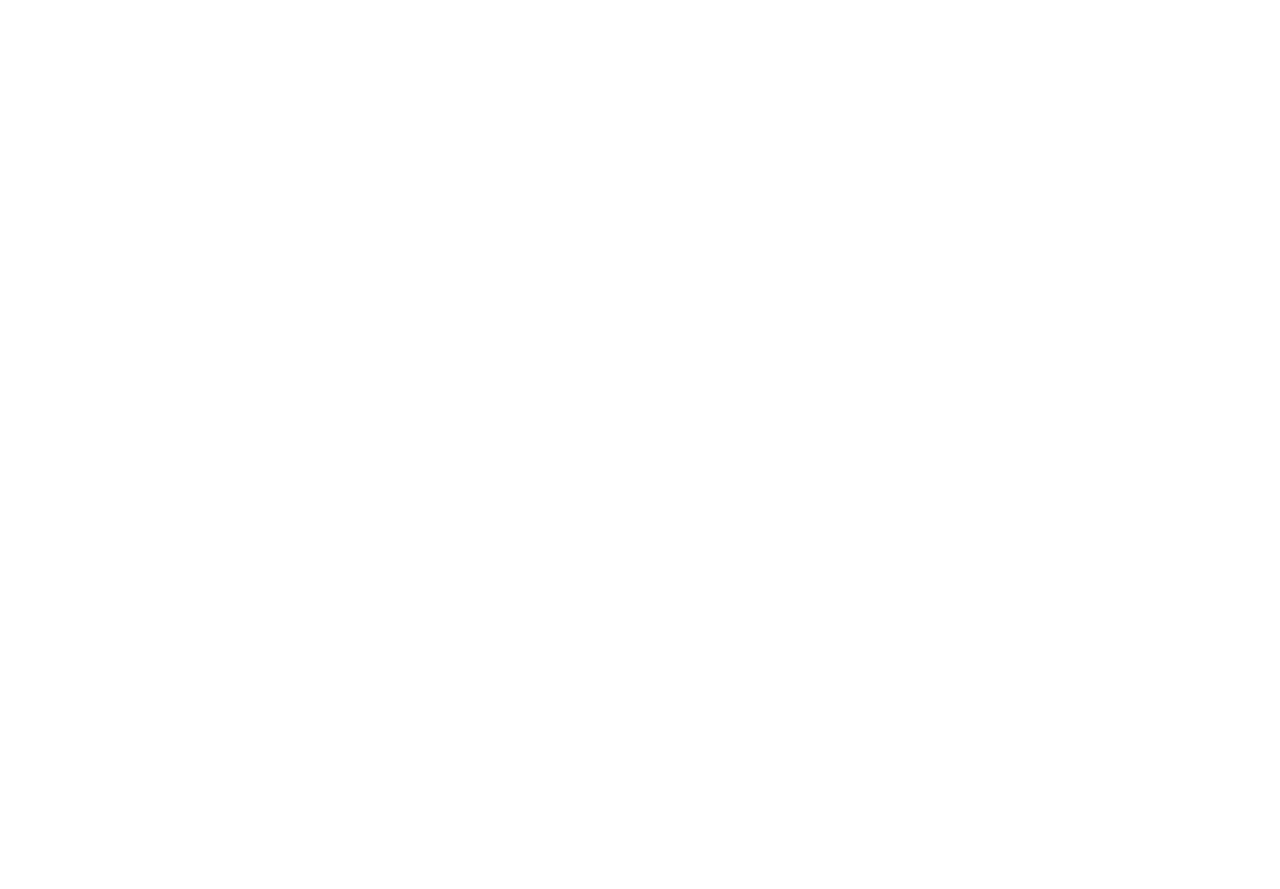
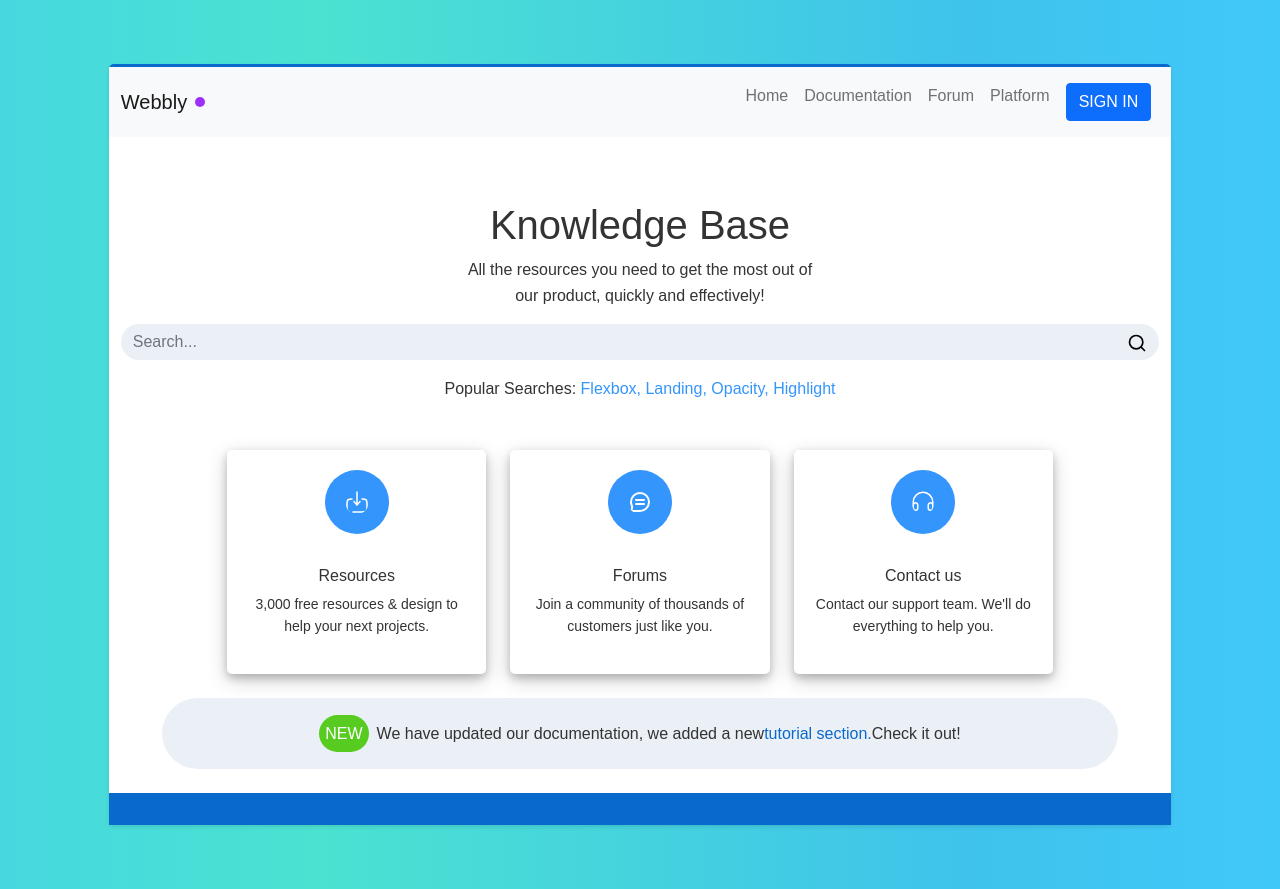
Before and after one commit to Ezeuju/ENTRAID-PROJECT, a plain HTML site: page index.html in a window 1280 px wide. Before the commit the page ends 800 px from the top, so only its background shows below. Drawn offline with nearby package versions, Linux system fonts and the light colour scheme.

Commit message:
used bootstrap

```diff
--- a/index.css
+++ b/index.css
@@ -0,0 +1,347 @@
+/* Reset and general styles */
+/* * {
+    box-sizing: border-box;
+    margin: 0;
+    padding: 0;
+  }
+
+  body {
+    font-family: Arial, sans-serif;
+    line-height: 1.6;
+    color: #333;
+    background: linear-gradient(to right, #46d8df, #4be2d1 25%, #3fc3eb 75%, #41c8fa);
+    width: 100%;
+  }
+
+
+  header {
+    background-color: #fff;
+    padding: 1rem;
+  }
+
+  nav {
+    display: flex;
+    justify-content: space-between;
+    align-items: center;
+    width: 80%;
+    margin: auto;
+  }
+
+  .logo {
+    font-size: 1.5rem;
+    font-weight: bold;
+    text-decoration: none;
+    color: #333;
+    display: flex;
+    align-items: center;
+  }
+  .dot{
+    width: 10px;
+    height: 10px;
+    border-radius: 50%;
+    background-color: #9e2efc;
+
+
+  }
+
+  .nav-links a {
+    margin-left: 1rem;
+    text-decoration: none;
+    color: #333;
+  }
+  .nav-links a:hover{
+    color: #3495fc;
+
+  }
+  .sign{
+    background-color: #3495fc;
+    border: 0;
+    border-radius: 5px;
+    padding: 10px 25px 10px 25px;
+    color: #fff;
+  }
+  .blue{
+    color: #3495fc;
+
+  }
+
+
+  main {
+    width: 83%;
+    margin: auto;
+    margin-top: 4rem;
+    margin-bottom: 4rem;
+    border-top: 3px solid #0a69cc;
+    background-color: #fff;
+    box-shadow: 0 2px 4px rgba(0, 0, 0, 0.1);
+    border-radius: 5px;
+  }
+
+  .hero {
+    text-align: center;
+    margin-bottom: 2rem;
+  }
+
+  .hero h1 {
+    font-size: 2.5rem;
+    margin-bottom: 1rem;
+    padding-top: 4rem;
+  }
+
+  .hero p {
+    font-size: 14px;
+    margin-bottom: 1.5rem;
+    color: #606163;
+    margin-top: 1rem;
+  }
+
+  .hero input {
+
+  }
+
+  .features {
+    display: flex;
+    justify-content: space-between;
+    margin-bottom: 2rem;
+    width: 80%;
+    margin: auto;
+
+
+
+
+  }
+  .blu{
+    background-color:  #3495fc;
+    padding: 20px;
+    border-radius: 50px;
+
+  }
+
+  .feature {
+    text-align: center;
+    flex-basis: 30%;
+    box-shadow: 0 4px 8px 0 rgba(0, 0, 0, 0.2), 0 6px 20px 0 rgba(0, 0, 0, 0.19);
+    padding: 20px;
+    border-radius: 5px;
+  }
+
+  .feature img {
+    width: 64px;
+    height: 64px;
+    margin-bottom: 1rem;
+  }
+
+  .feature h3 {
+    font-size: 1rem;
+    margin-bottom: 0.5rem;
+  }
+  .feature p{
+    font-size: 14px;
+  }
+
+  .alert {
+    background-color: #ebf0f7;
+    width: 65%;
+    margin: auto;
+    margin-top: 3rem;
+    padding: 8px;
+    border-radius: 50px;
+    padding-right: 5px;
+  }
+  .new{
+    color: #fff;
+    background-color: #58cb20;
+    padding: 6px;
+    border-radius: 50px;
+  }
+  .tot{
+    color: #0a69cc;
+  }
+
+  .search-container {
+    display: flex;
+    align-items: center;
+    background-color: transparent;
+    border-radius: 20px;
+    padding: 5px 10px;
+    width: 50%;
+    margin: auto;
+    background-color: #ebf0f7;
+  }
+
+  .search-input {
+    flex: 1;
+    border: none;
+    outline: none;
+    background-color: transparent;
+    font-size: 16px;
+
+  }
+
+  .search-btn {
+    background-color: transparent;
+    border: none;
+    outline: none;
+    cursor: pointer;
+    color: #555;
+  }
+  .sech{
+    width: 20px;
+    color: #555;;
+  }
+
+  .search-btn i {
+    font-size: 18px;
+  }
+
+
+  footer {
+    background-color: #0a69cc;
+    width: 100%;
+    height: 4vh;
+    margin-top: 2rem;
+
+  }
+
+  @media screen and (max-width: 1000px) {
+
+
+    .feautures{
+      display: flex;
+      flex-direction: column;
+      background-color: red;
+    }
+  }
+
+   */
+
+ /* ADDITIONAL CSS */
+
+ body {
+    font-family: Arial, sans-serif;
+    line-height: 1.6;
+    color: #333;
+    background: linear-gradient(to right, #46d8df, #4be2d1 25%, #3fc3eb 75%, #41c8fa);
+    width: 100%;
+  }
+ main {
+    width: 83%;
+    margin: auto;
+    margin-top: 4rem;
+    margin-bottom: 4rem;
+    border-top: 3px solid #0a69cc;
+    background-color: #fff;
+    box-shadow: 0 2px 4px rgba(0, 0, 0, 0.1);
+    border-radius: 5px;
+  }
+   .dot {
+     width: 10px;
+     height: 10px;
+     border-radius: 50%;
+     background-color: #9e2efc;
+   }
+
+   .search-container {
+     background-color: #ebf0f7;
+     border-radius: 20px;
+   }
+
+   .search-input {
+     background-color: transparent;
+     border: none;
+   }
+
+   .search-btn {
+     background-color: transparent;
+     border: none;
+   }
+
+   .sech {
+     width: 20px;
+     color: #555;
+   }
+
+   .blue {
+     color: #3495fc;
+   }
+
+   .blu {
+     background-color: #3495fc;
+     padding: 20px;
+     border-radius: 50px;
+   }
+
+   .feature {
+     text-align: center;
+     box-shadow: 0 4px 8px 0 rgba(0, 0, 0, 0.2), 0 6px 20px 0 rgba(0, 0, 0, 0.19);
+     padding: 20px;
+     border-radius: 5px;
+   }
+
+   .alert {
+     background-color: #ebf0f7;
+     border-radius: 50px;
+   }
+
+   .new {
+     color: #fff;
+     background-color: #58cb20;
+     padding: 6px;
+     border-radius: 50px;
+   }
+
+   .tot {
+     color: #0a69cc;
+   }
+
+   footer {
+     background-color: #0a69cc;
+     height: 4vh;
+   }
+
+   .features {
+    display: flex;
+    justify-content: space-between;
+    margin-bottom: 2rem;
+    width: 80%;
+    margin: auto;
+
+
+
+
+  }
+
+
+  .feature {
+    text-align: center;
+    flex-basis: 30%;
+    box-shadow: 0 4px 8px 0 rgba(0, 0, 0, 0.2), 0 6px 20px 0 rgba(0, 0, 0, 0.19);
+    padding: 20px;
+    border-radius: 5px;
+  }
+
+  .feature img {
+    width: 64px;
+    height: 64px;
+    margin-bottom: 1rem;
+  }
+
+  .feature h3 {
+    font-size: 1rem;
+    margin-bottom: 0.5rem;
+  }
+  .feature p{
+    font-size: 14px;
+  }
+  .alert{
+    width: 90%;
+  }
+.know{
+    padding-top: 4rem;
+}
+.box{
+    padding-top: 2rem;
+}
+.alert{
+    font-size: 16px;
+}
--- a/index.html
+++ b/index.html
@@ -1,11 +1,90 @@
 <!DOCTYPE html>
 <html lang="en">
 <head>
-    <meta charset="UTF-8">
-    <meta name="viewport" content="width=device-width, initial-scale=1.0">
-    <title>Entraid Project</title>
+  <meta charset="UTF-8">
+  <meta name="viewport" content="width=device-width, initial-scale=1.0">
+  <title>Entraid Project</title>
+  <link href="https://cdn.jsdelivr.net/npm/bootstrap@5.0.2/dist/css/bootstrap.min.css" rel="stylesheet" integrity="sha384-EVSTQN3/azprG1Anm3QDgpJLIm9Nao0Yz1ztcQTwFspd3yD65VohhpuuCOmLASjC" crossorigin="anonymous">
+  <link rel="stylesheet" href="./index.css">
 </head>
 <body>
-
+  <main>
+    <header>
+      <nav class="navbar navbar-expand-lg navbar-light bg-light">
+        <div class="container">
+          <a href="#" class="navbar-brand d-flex align-items-center">Webbly<div class="dot ms-2"></div></a>
+          <button class="navbar-toggler" type="button" data-bs-toggle="collapse" data-bs-target="#navbarNav" aria-controls="navbarNav" aria-expanded="false" aria-label="Toggle navigation">
+            <span class="navbar-toggler-icon"></span>
+          </button>
+          <div class="collapse navbar-collapse" id="navbarNav">
+            <ul class="navbar-nav ms-auto">
+              <li class="nav-item">
+                <a class="nav-link" href="#">Home</a>
+              </li>
+              <li class="nav-item">
+                <a class="nav-link" href="#">Documentation</a>
+              </li>
+              <li class="nav-item">
+                <a class="nav-link" href="#">Forum</a>
+              </li>
+              <li class="nav-item">
+                <a class="nav-link" href="#">Platform</a>
+              </li>
+              <li class="nav-item">
+                <a class="nav-link" href="#"><button class="btn btn-primary">SIGN IN</button></a>
+              </li>
+            </ul>
+          </div>
+        </div>
+      </nav>
+    </header>
+    <section class="hero">
+      <div class="container text-center know">
+        <h1>Knowledge Base</h1>
+        <p>All the resources you need to get the most out of<br> our product, quickly and effectively!</p>
+        <div class="input-group mb-3 search-container">
+          <input type="text" class="form-control search-input" placeholder="Search..." aria-label="Search..." aria-describedby="search-btn">
+          <button class="btn btn-outline-secondary search-btn" type="button" id="search-btn">
+            <img src="./assets/sebtn.svg" alt="search-btn" class="sech">
+          </button>
+        </div>
+        <p>Popular Searches: <span class="blue">Flexbox, Landing, Opacity, Highlight</span></p>
+      </div>
+    </section>
+    <section class="features">
+      <div class="container box">
+        <div class="row justify-content-center">
+          <div class="col-md-4 mb-4">
+            <div class="feature d-flex flex-column align-items-center">
+              <img src="./assets/download.svg" alt="Resources Icon" class="blu">
+              <h3 class="mt-3">Resources</h3>
+              <p>3,000 free resources & design to help your next projects.</p>
+            </div>
+          </div>
+          <div class="col-md-4 mb-4">
+            <div class="feature d-flex flex-column align-items-center">
+              <img src="./assets/forum.svg" alt="Forums Icon" class="blu">
+              <h3 class="mt-3">Forums</h3>
+              <p>Join a community of thousands of customers just like you.</p>
+            </div>
+          </div>
+          <div class="col-md-4 mb-4">
+            <div class="feature d-flex flex-column align-items-center">
+              <img src="./assets/headset.svg" alt="Contact Icon" class="blu">
+              <h3 class="mt-3">Contact us</h3>
+              <p>Contact our support team. We'll do everything to help you.</p>
+            </div>
+          </div>
+        </div>
+      </div>
+    </section>
+    <div class="alert d-flex align-items-center justify-content-center mx-auto">
+      <span class="new me-2">NEW</span> We have updated our documentation, we added a new <span class="tot"> tutorial section.</span> Check it out!
+    </div>
+    <footer class="mt-4">
+      <!-- Footer content -->
+    </footer>
+  </main>
+  <script src="https://cdn.jsdelivr.net/npm/bootstrap@5.0.2/dist/js/bootstrap.bundle.min.js" integrity="sha384-MrcW6ZMFYlzcLA8Nl+NtUVF0sA7MsXsP1UyJoMp4YLEuNSfAP+JcXn/tWtIaxVXM" crossorigin="anonymous"></script>
 </body>
 </html>
```
Also changed, not shown: assets/download.svg (added), assets/forum.svg (added), assets/headset.svg (added), assets/sebtn.svg (added).
